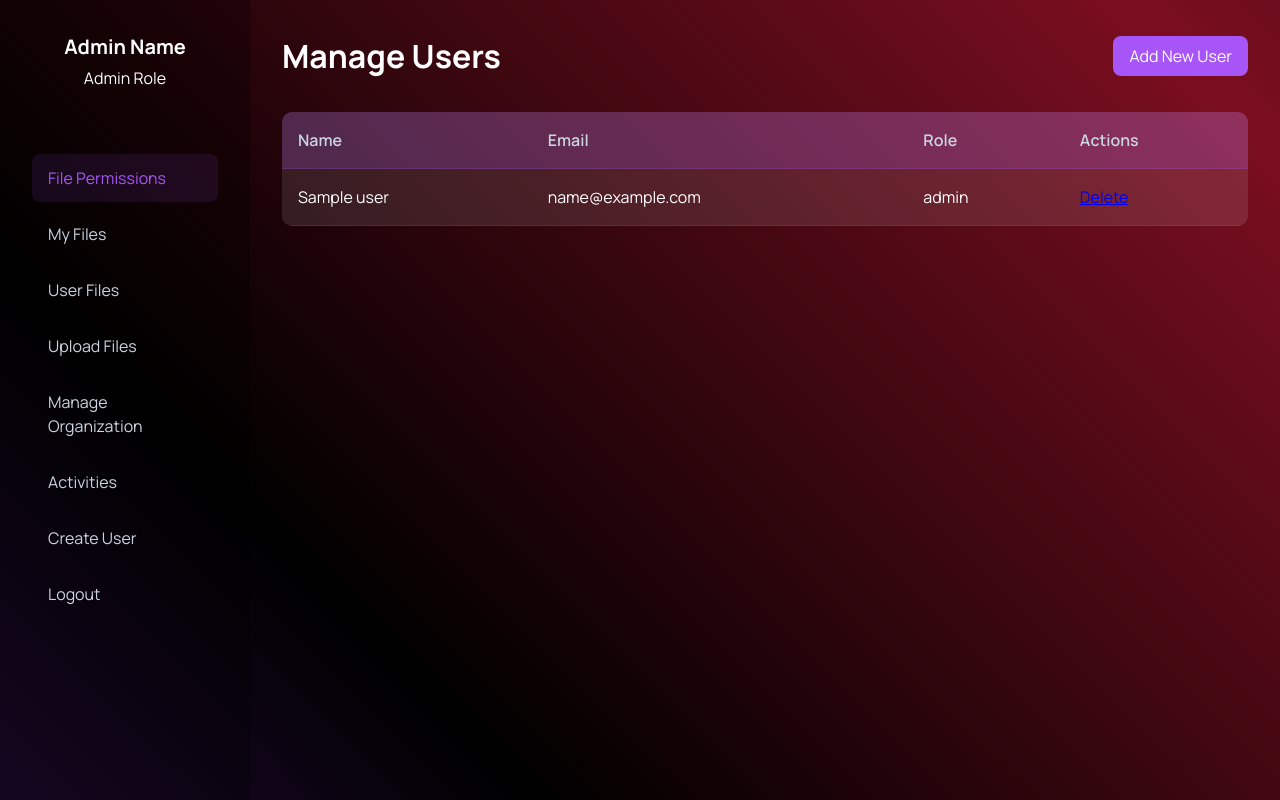
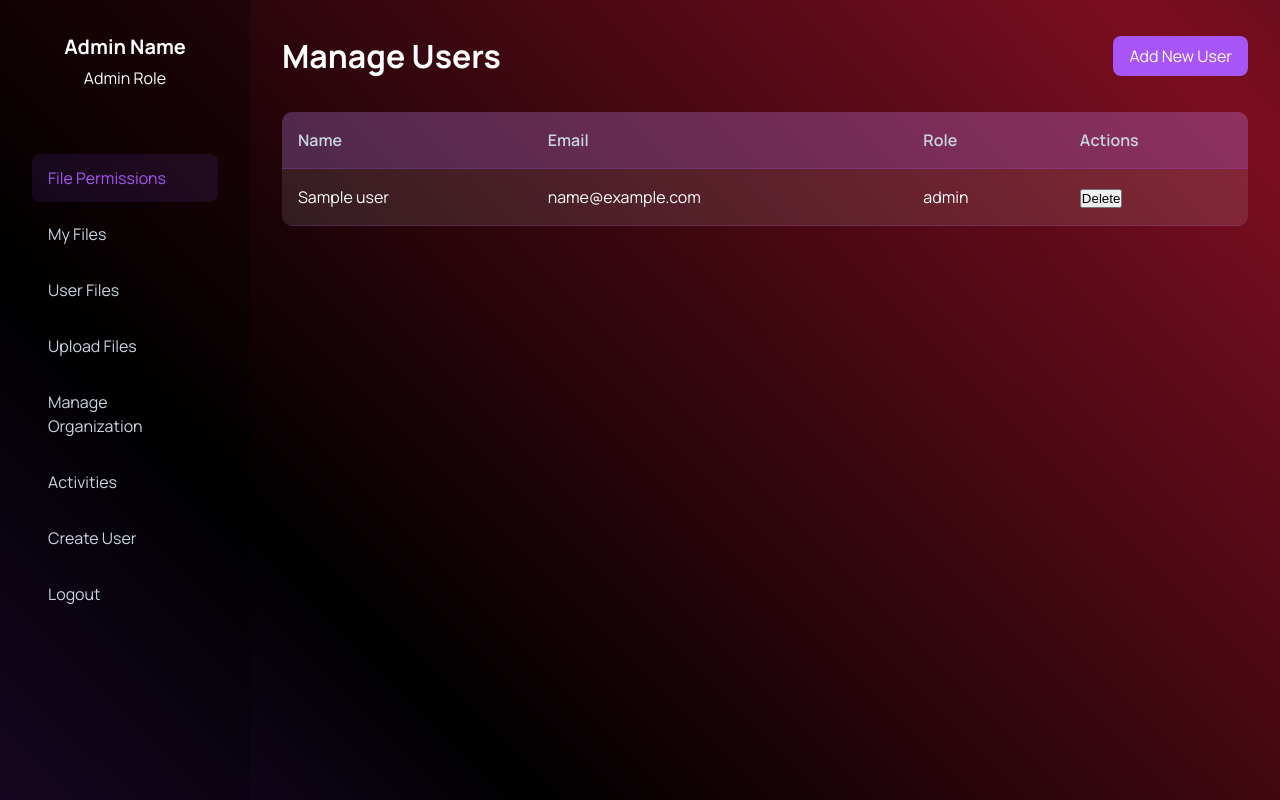
Before and after one commit to shalakapoojari/HashDrop, a Flask app: template app/templates/manage_users.html in a window 1280 px wide. Run offline with Flask 3, Linux system fonts and the light colour scheme; the template is opened without the code that fills it: most values are stand-ins (such as "Sample title", 1, 10 or a date in 2020); parts of the project's set-up code (start-up, migrations or seed data) failed here and were passed over.

Commit message:
Update manage_users.html

```diff
--- a/app/templates/manage_users.html
+++ b/app/templates/manage_users.html
@@ -238,9 +238,10 @@ th {
                         <td>{{ user.name }}</td>
                         <td>{{ user.email }}</td>
                         <td>{{ user.role }}</td>
-                        <td><a href="{{ url_for('admin.delete_user', user_id=user.id) }}" class="btn btn-danger" onclick="return confirm('Are you sure you want to delete this user?');">
-                Delete
-            </a></td>
+                        <td>            <form action="{{ url_for('delete_user', user_id=user['_id']) }}" method="POST" onsubmit="return confirm('Are you sure you want to delete this user?');">
+                <button type="submit" class="delete-btn">Delete</button>
+            </form>
+</td>
                     </tr>
                     {% endfor %}
                 </tbody>
```
